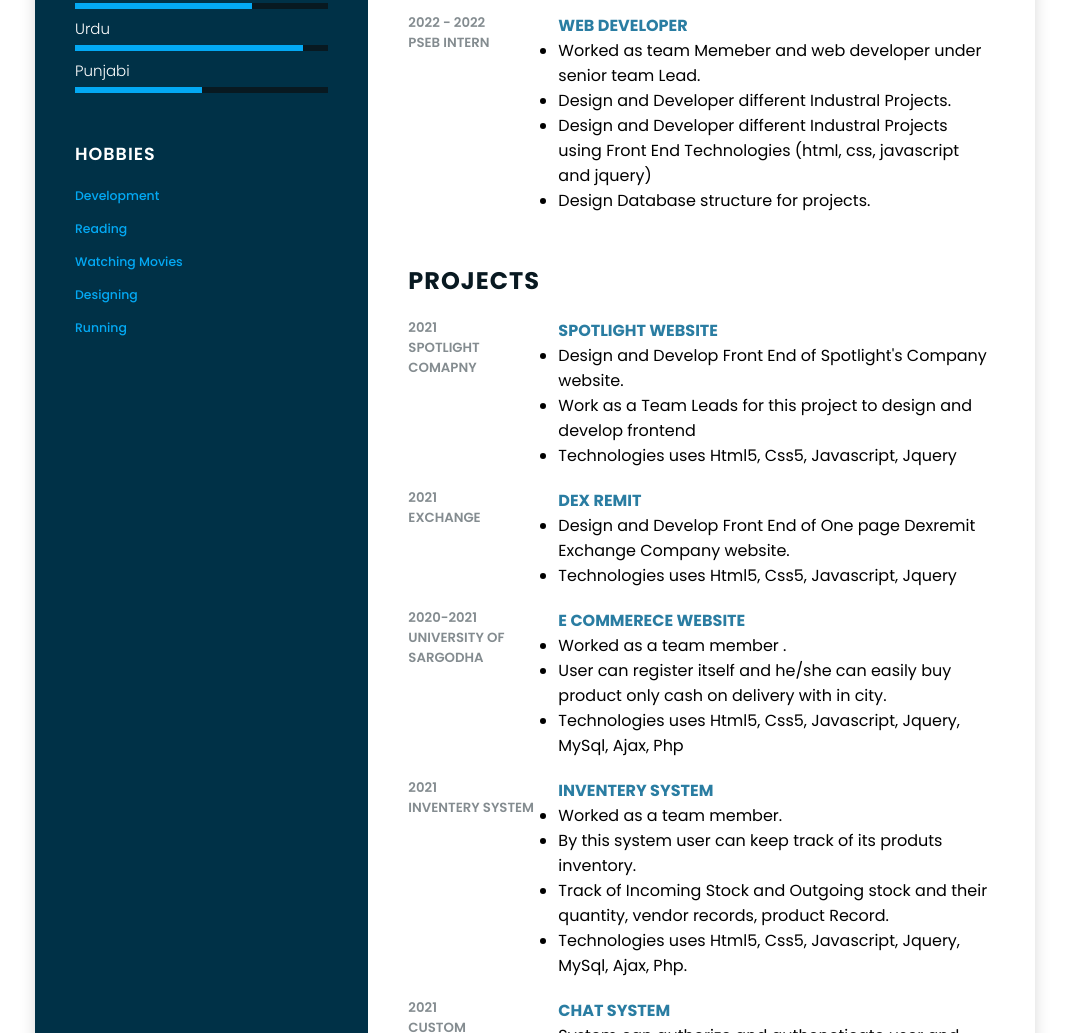
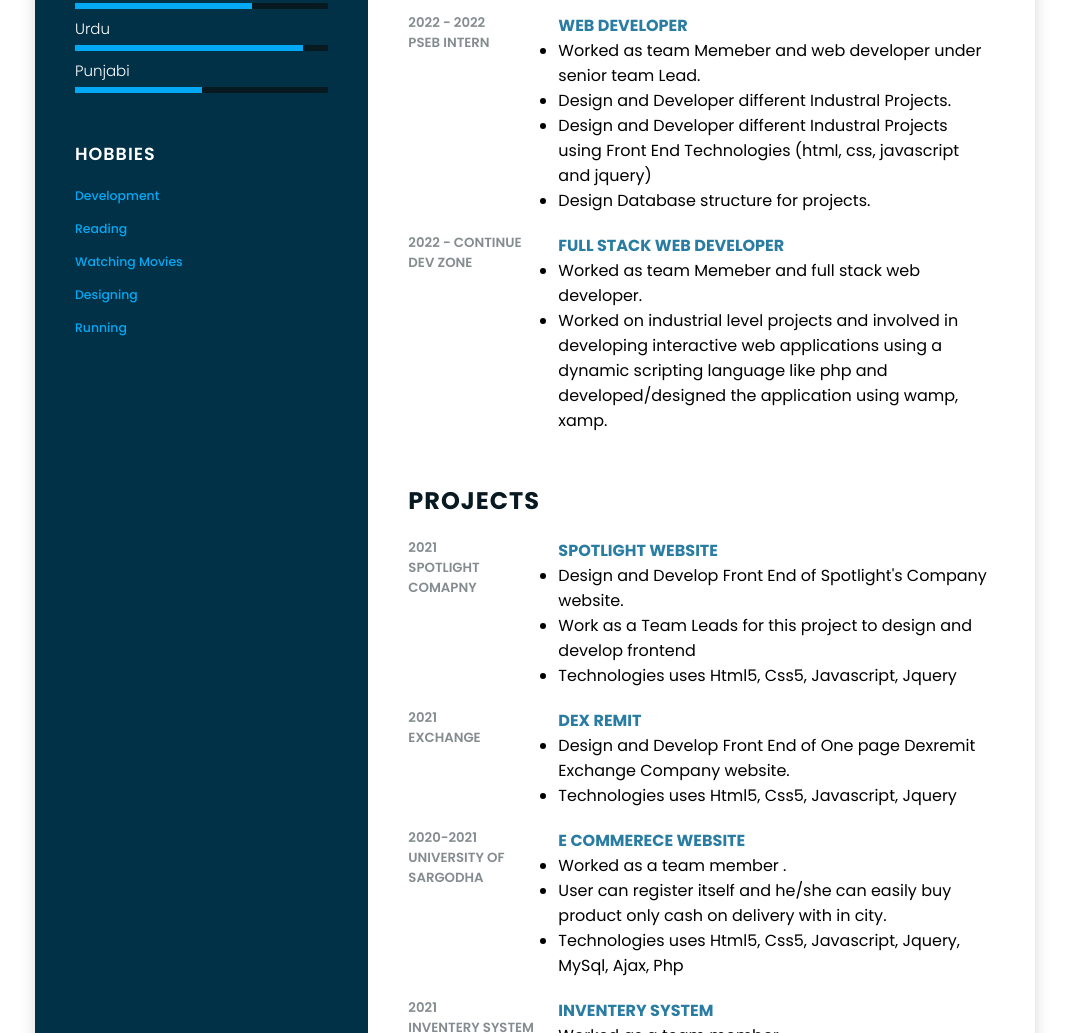
Before and after one commit to CaptainArslan/cv.github.io, a plain HTML site: page index.html in a window 1280 px wide. Shown: the part 867-1900 px from the top of the page, without its empty margins (105-1174 px from the left). Drawn offline with Linux system fonts and the light colour scheme.

Commit message:
Update index.html

```diff
--- a/index.html
+++ b/index.html
@@ -201,7 +201,7 @@
                         </ul>
                     </div>
                 </div>
-                <!-- <div class="box">
+                <div class="box">
                     <div class="year_company">
                         <h5>2022 - Continue</h5>
                         <h5>Dev Zone</h5>
@@ -217,7 +217,7 @@
                             </li>
                         </ul>
                     </div>
-                </div> -->
+                </div>
             </div>
 
             <!-- Projects -->
```
